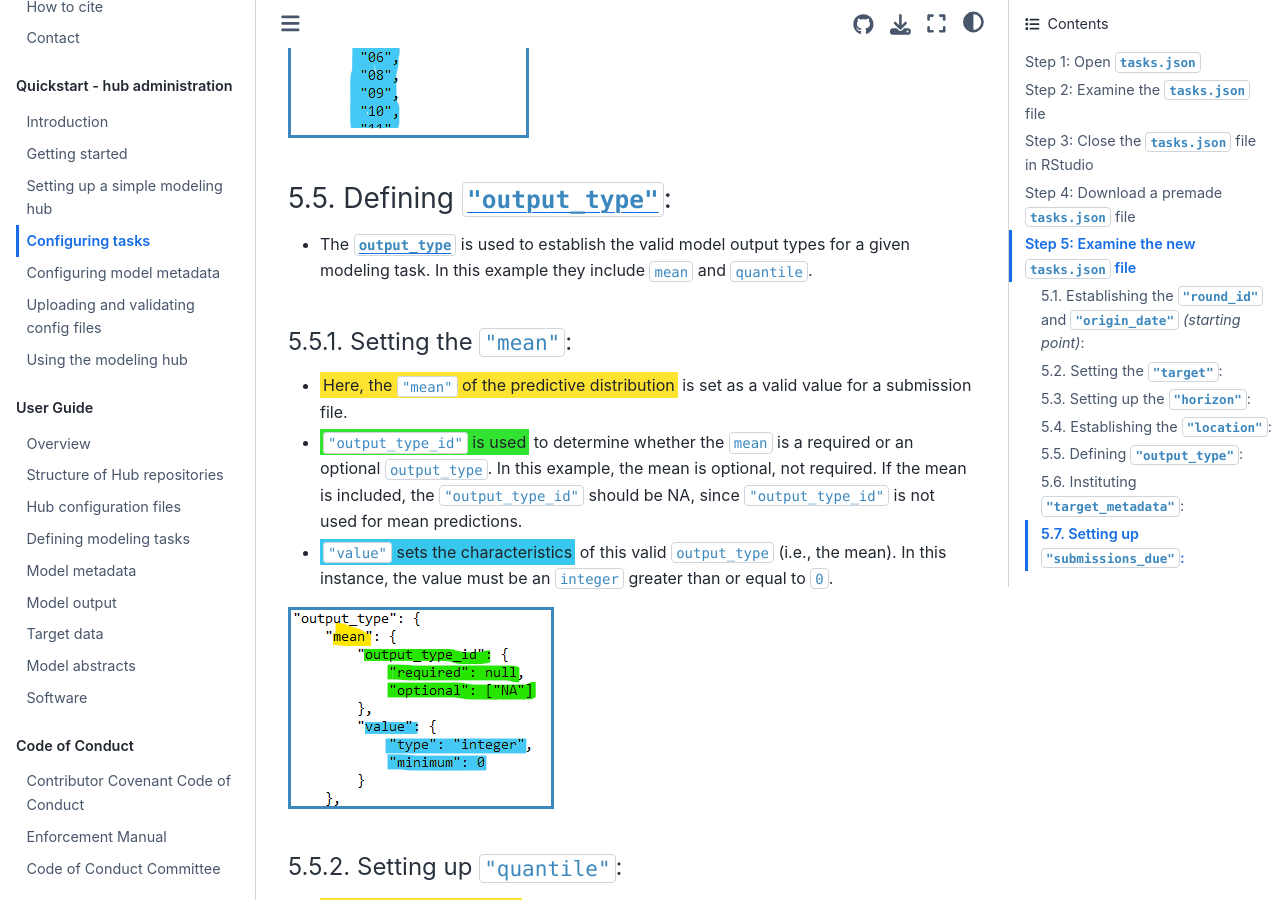
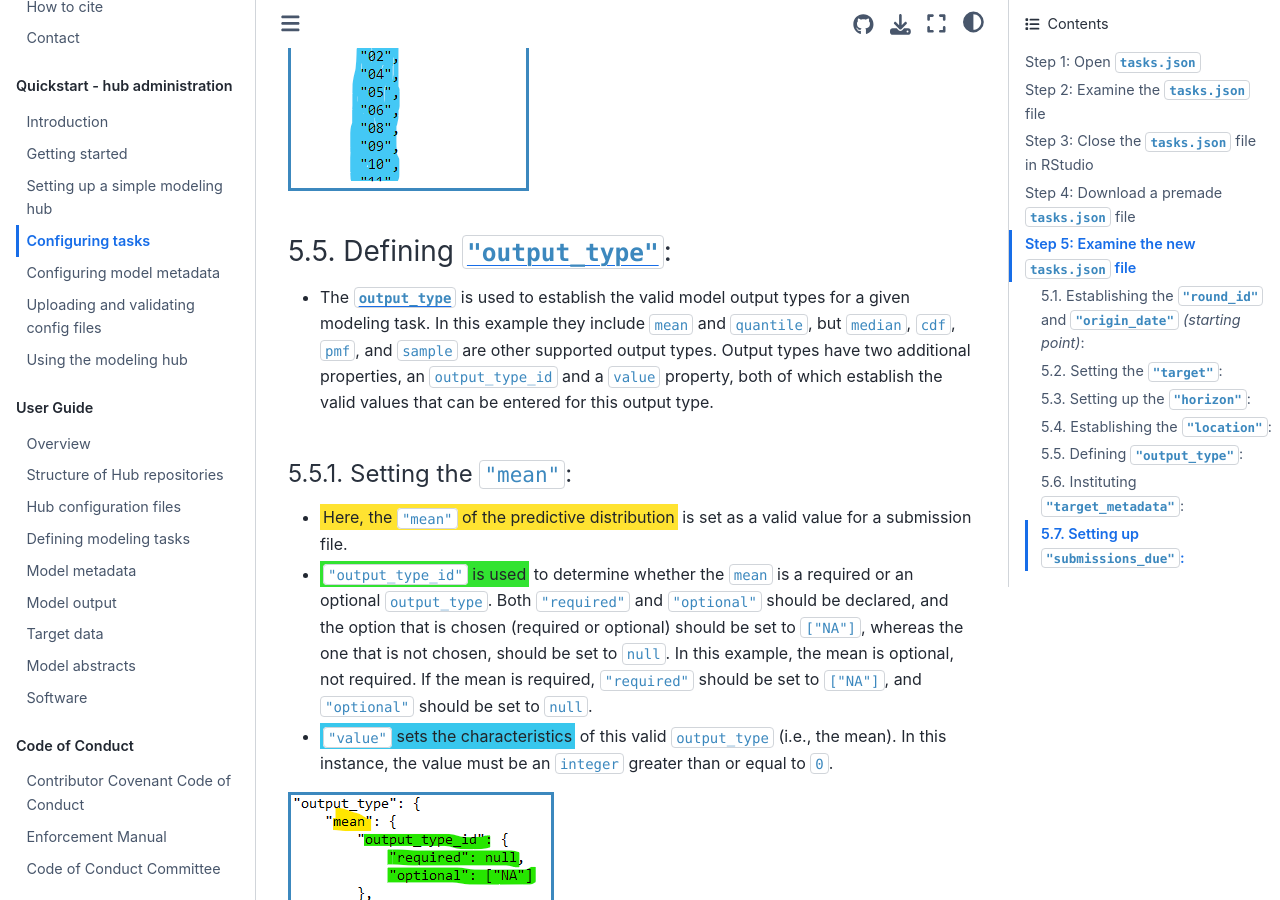
Before and after one commit to hubverse-org/hubDocs, a Sphinx documentation site: the page built from docs/source/quickstart-hub-admin/tasks-config.md, in a window 1280 px wide and 900 px high, scrolled down 4647 px. Built offline with Sphinx 7.4.7 and the Sphinx Book theme 1.1.4, drawn with Linux system fonts in a browser that asks for light colours; some of the changed text lies outside the part shown.

Commit message:
Explaining mean in tasks.json

````diff
--- a/docs/source/quickstart-hub-admin/tasks-config.md
+++ b/docs/source/quickstart-hub-admin/tasks-config.md
@@ -44,7 +44,7 @@ Save the file in the `hub-config` folder (which is [in your repository on your l
 
 ## Step 5: Examine the new `tasks.json` file
 
-Open `tasks.json` and explore the content and structure. Some key concepts are defined [here](../overview/definitions.md), and additional explanations are offered below:
+Open `tasks.json` and explore the content and structure. Some [key concepts are defined here](../overview/definitions.md), and [a full explanation of all the supported elements in a `tasks.json` file can be found here](https://raw.githubusercontent.com/Infectious-Disease-Modeling-Hubs/schemas/main/v2.0.1/tasks-schema.json#L50). Simple explanations for elements in the Example Forecast Hub file are offered below:
 
 * `schema_version`: Modeling Hub [Schema](../overview/definitions.md) versions are all housed in [this repository](https://github.com/Infectious-Disease-Modeling-Hubs/schemas/).
 * `round_id`: The [round](../overview/definitions.md) identifier establishes which date from a forecast submission is used to identify the submission round it corresponds to (e.g., the origin date).
@@ -98,11 +98,11 @@ Now, read below for details on some of the lines of code in this file:
 ```
 
 ### 5.5. Defining [`"output_type"`](#model_output_format):
-- The [`output_type`](#model_output_format) is used to establish the valid model output types for a given modeling task. In this example they include `mean` and `quantile`.
+- The [`output_type`](#model_output_format) is used to establish the valid model output types for a given modeling task. In this example they include `mean` and `quantile`, but `median`, `cdf`, `pmf`, and `sample` are other supported output types. Output types have two additional properties, an `output_type_id` and  a `value` property, both of which establish the valid values that can be entered for this output type.
 
 #### 5.5.1. Setting the `"mean"`:
 - <mark style="background-color: #FFE331">Here, the `"mean"` of the predictive distribution</mark> is set as a valid value for a submission file.
-- <mark style="background-color: #32E331">`"output_type_id"` is used</mark> to determine whether the `mean` is a required or an optional `output_type`. In this example, the mean is optional, not required. If the mean is included, the `"output_type_id"` should be NA, since `"output_type_id"` is not used for mean predictions.
+- <mark style="background-color: #32E331">`"output_type_id"` is used</mark> to determine whether the `mean` is a required or an optional `output_type`. Both `"required"` and `"optional"` should be declared, and the option that is chosen (required or optional) should be set to `["NA"]`, whereas the one that is not chosen, should be set to `null`. In this example, the mean is optional, not required. If the mean is required, `"required"` should be set to `["NA"]`, and `"optional"` should be set to `null`.
 - <mark style="background-color: #38C7ED">`"value"` sets the characteristics</mark> of this valid `output_type` (i.e., the mean). In this instance, the value must be an `integer` greater than or equal to `0`.
 
 ```{image} ../images/tasks_schema_5-1.png
````
